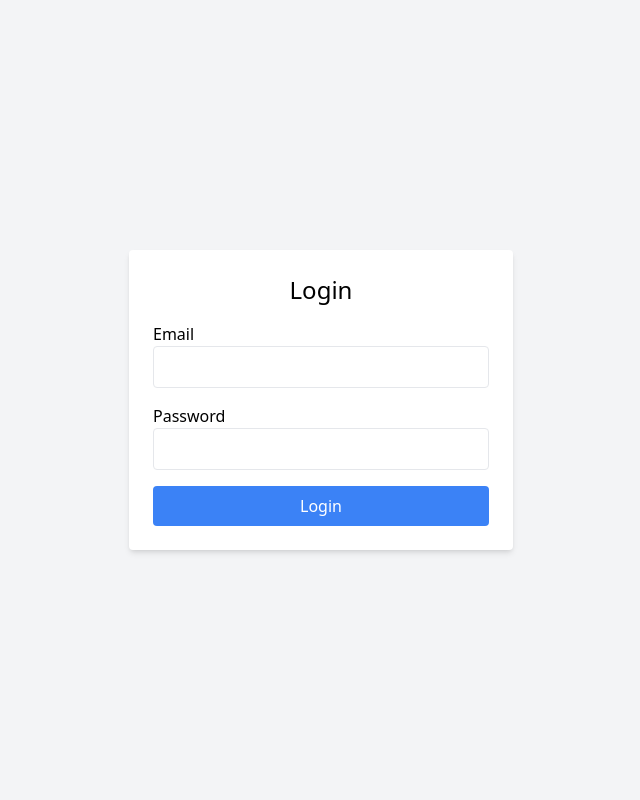
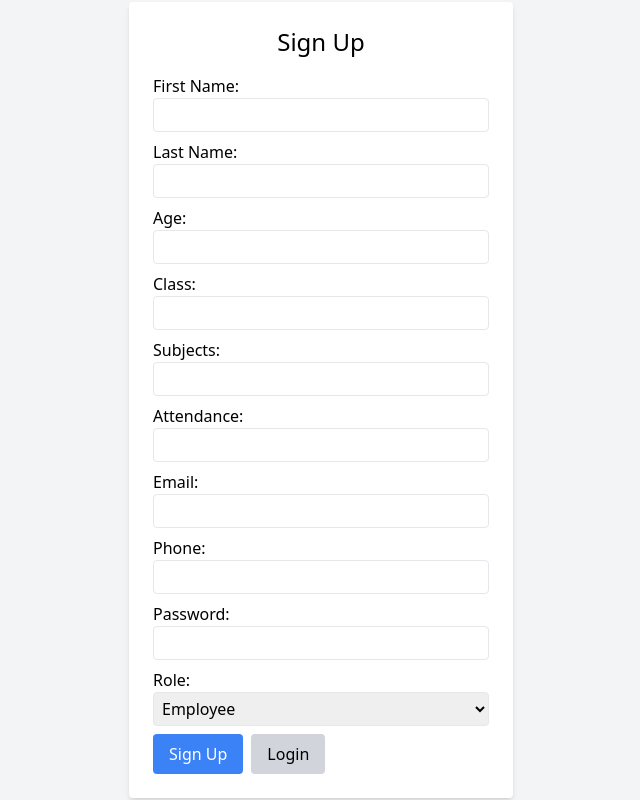
Before and after one commit to souvikotaku/employee-dashboard, a React (Create React App) app: page /signup in a window 1280 px wide. Shown: the whole page, without its empty margins (319-959 px from the left). Built offline with nearby package versions, Linux system fonts and the light colour scheme.

Commit message:
changes in signup screen

```diff
--- a/src/components/LoginPage.js
+++ b/src/components/LoginPage.js
@@ -1,7 +1,7 @@
 import React, { useState } from 'react';
 import { useNavigate } from 'react-router-dom';
 import { login } from '../utils/api';
-import { toast } from 'react-toastify';
+import { toast, ToastContainer } from 'react-toastify';
 
 const LoginPage = () => {
   const [loginData, setLoginData] = useState({ email: '', password: '' });
@@ -31,7 +31,7 @@ const LoginPage = () => {
       <div className='bg-white p-6 rounded shadow-md w-96'>
         <h2 className='text-2xl mb-4 text-center'>Login</h2>
         <div className='mb-4'>
-          <label>Email</label>
+          <label className='block'>Email</label>
           <input
             type='email'
             name='email'
@@ -41,7 +41,7 @@ const LoginPage = () => {
           />
         </div>
         <div className='mb-4'>
-          <label>Password</label>
+          <label className='block'>Password</label>
           <input
             type='password'
             name='password'
@@ -52,11 +52,18 @@ const LoginPage = () => {
         </div>
         <button
           onClick={handleLogin}
-          className='w-full py-2 bg-blue-500 text-white rounded'
+          className='w-full py-2 bg-blue-500 text-white rounded mb-2'
         >
           Login
         </button>
+        <button
+          onClick={() => navigate('/signup')}
+          className='w-full py-2 bg-green-500 text-white rounded'
+        >
+          Sign Up
+        </button>
       </div>
+      <ToastContainer />
     </div>
   );
 };
--- /dev/null
+++ b/src/components/SignUpPage.js
@@ -0,0 +1,205 @@
+import React, { useState } from 'react';
+import { useNavigate } from 'react-router-dom';
+import { addEmployee } from '../utils/api';
+import { toast, ToastContainer } from 'react-toastify';
+
+const SignUpPage = () => {
+  const navigate = useNavigate();
+  const [formData, setFormData] = useState({
+    name: { first: '', last: '' },
+    age: '',
+    class: '',
+    subjects: [''],
+    attendance: '',
+    email: '',
+    phone: '',
+    password: '',
+    role: 'employee',
+  });
+
+  const handleInputChange = (e) => {
+    const { name, value } = e.target;
+    if (name === 'subjects') {
+      setFormData((prev) => ({
+        ...prev,
+        subjects: value.split(',').map((s) => s.trim()),
+      }));
+    } else if (name.includes('name.')) {
+      const field = name.split('.')[1];
+      setFormData((prev) => ({
+        ...prev,
+        name: { ...prev.name, [field]: value },
+      }));
+    } else {
+      setFormData((prev) => ({ ...prev, [name]: value }));
+    }
+  };
+
+  const handleSubmit = async (e) => {
+    e.preventDefault();
+    try {
+      const input = {
+        name: { first: formData.name.first, last: formData.name.last },
+        age: parseInt(formData.age),
+        class: formData.class,
+        subjects: formData.subjects,
+        attendance: formData.attendance,
+        email: formData.email,
+        phone: formData.phone,
+        password: formData.password,
+        role: formData.role,
+      };
+      await addEmployee(input);
+      toast.success('Sign up successful! Please login.', {
+        position: 'top-right',
+        autoClose: 3000,
+      });
+      navigate('/login');
+    } catch (error) {
+      toast.error('Error signing up. Please try again later.', {
+        position: 'top-right',
+        autoClose: 3000,
+      });
+    }
+  };
+
+  return (
+    <div className='min-h-screen flex items-center justify-center bg-gray-100'>
+      <div className='bg-white p-6 rounded shadow-md w-96'>
+        <h2 className='text-2xl mb-4 text-center'>Sign Up</h2>
+        <form onSubmit={handleSubmit}>
+          <div className='mb-2'>
+            <label className='block'>First Name:</label>
+            <input
+              type='text'
+              name='name.first'
+              value={formData.name.first}
+              onChange={handleInputChange}
+              className='w-full p-1 border rounded'
+              required
+            />
+          </div>
+          <div className='mb-2'>
+            <label className='block'>Last Name:</label>
+            <input
+              type='text'
+              name='name.last'
+              value={formData.name.last}
+              onChange={handleInputChange}
+              className='w-full p-1 border rounded'
+              required
+            />
+          </div>
+          <div className='mb-2'>
+            <label className='block'>Age:</label>
+            <input
+              type='number'
+              name='age'
+              value={formData.age}
+              onChange={handleInputChange}
+              className='w-full p-1 border rounded'
+              required
+            />
+          </div>
+          <div className='mb-2'>
+            <label className='block'>Class:</label>
+            <input
+              type='text'
+              name='class'
+              value={formData.class}
+              onChange={handleInputChange}
+              className='w-full p-1 border rounded'
+              required
+            />
+          </div>
+          <div className='mb-2'>
+            <label className='block'>Subjects:</label>
+            <input
+              type='text'
+              name='subjects'
+              value={formData.subjects.join(',')}
+              onChange={handleInputChange}
+              className='w-full p-1 border rounded'
+              required
+            />
+          </div>
+          <div className='mb-2'>
+            <label className='block'>Attendance:</label>
+            <input
+              type='text'
+              name='attendance'
+              value={formData.attendance}
+              onChange={handleInputChange}
+              className='w-full p-1 border rounded'
+              required
+            />
+          </div>
+          <div className='mb-2'>
+            <label className='block'>Email:</label>
+            <input
+              type='email'
+              name='email'
+              value={formData.email}
+              onChange={handleInputChange}
+              className='w-full p-1 border rounded'
+              required
+            />
+          </div>
+          <div className='mb-2'>
+            <label className='block'>Phone:</label>
+            <input
+              type='text'
+              name='phone'
+              value={formData.phone}
+              onChange={handleInputChange}
+              className='w-full p-1 border rounded'
+              required
+            />
+          </div>
+          <div className='mb-2'>
+            <label className='block'>Password:</label>
+            <input
+              type='password'
+              name='password'
+              value={formData.password}
+              onChange={handleInputChange}
+              className='w-full p-1 border rounded'
+              required
+            />
+          </div>
+          <div className='mb-2'>
+            <label className='block'>Role:</label>
+            <select
+              name='role'
+              value={formData.role}
+              onChange={handleInputChange}
+              className='w-full p-1 border rounded'
+              required
+            >
+              <option value='employee'>Employee</option>
+              <option value='admin'>Admin</option>
+            </select>
+          </div>
+          <div className='flex space-x-2'>
+            <button
+              type='submit'
+              className='px-4 py-2 bg-blue-500 text-white rounded'
+            >
+              Sign Up
+            </button>
+            <button
+              type='button'
+              onClick={() => navigate('/login')}
+              className='px-4 py-2 bg-gray-300 rounded'
+            >
+              Login
+            </button>
+          </div>
+        </form>
+      </div>
+      <ToastContainer />
+    </div>
+  );
+};
+
+export default SignUpPage;
--- a/src/index.js
+++ b/src/index.js
@@ -3,6 +3,7 @@ import ReactDOM from 'react-dom/client';
 import { BrowserRouter, Routes, Route } from 'react-router-dom';
 import App from './App';
 import LoginPage from './components/LoginPage';
+import SignUpPage from './components/SignUpPage';
 import ProtectedRoute from './components/ProtectedRoute';
 import './index.css';
 import 'react-toastify/dist/ReactToastify.css';
@@ -12,6 +13,7 @@ root.render(
   <BrowserRouter>
     <Routes>
       <Route path='/login' element={<LoginPage />} />
+      <Route path='/signup' element={<SignUpPage />} />
       <Route
         path='/dashboard'
         element={
```
